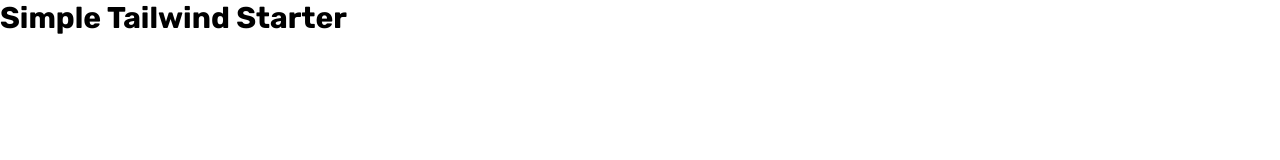
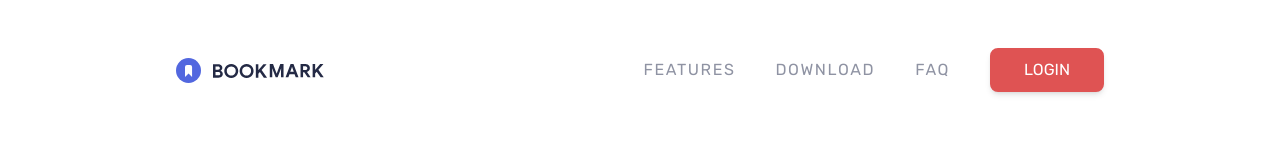
Before and after one commit to rdtungul/tailwind-bookmark, a website: page index.html in a window 1280 px wide. Drawn offline with Linux system fonts and the light colour scheme.

Commit message:
navbar configuration

```diff
--- a/index.html
+++ b/index.html
@@ -15,8 +15,31 @@
     <!-- external css -->
     <link rel="stylesheet" href="css/style.css" />
   </head>
-  <body>
-    <h1 class="text-3xl font-bold">Simple Tailwind Starter</h1>
+  <body class="overflow-x-hidden">
+    <!-- NAVIGATION CONTAINER -->
+    <nav class="container relative p-6 mx-auto">
+      <!-- Flex Container for Nav Items -->
+      <div class="my-6 space-x-20 align-items-center">
+        <!-- Logo -->
+        <div class="z-30">
+          <img src="images/logo-bookmark.svg" alt="" id="logo" />
+        </div>
+        <!-- Menu Items -->
+        <div
+          class="items-center hidden space-x-10 uppercase text-grayishBlue md:flex"
+        >
+          <a href="#features" class="tracking-widest hover:text-softRed"
+            >Features</a
+          >
+          <a href="#download" class="tracking-widest hover:text-softRed"
+            >Download</a
+          >
+          <a href="#faq" class="tracking-widest hover:text-softRed">FAQ</a>
+
+          <a href="#" class="px-8 py-2 text-white border-2 rounded-lg shadow-md bg-softRed border-softRed hover:text-softRed hover:bg-white">Login</a>
+        </div>
+      </div>
+    </nav>
     <script src="js/index.js" defer></script>
   </body>
 </html>
```
Also changed, not shown: css/style.css.
